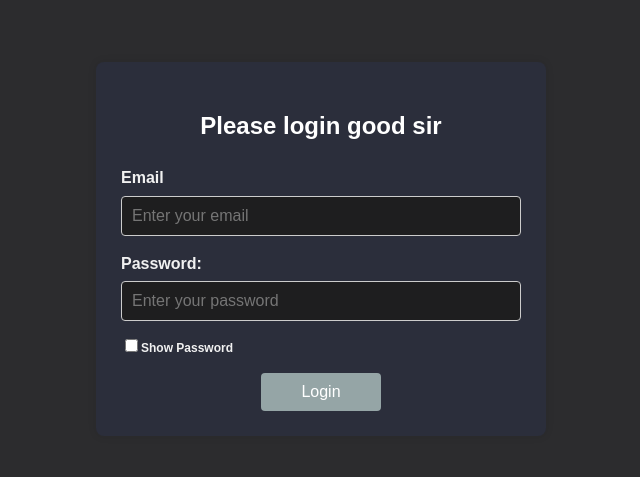
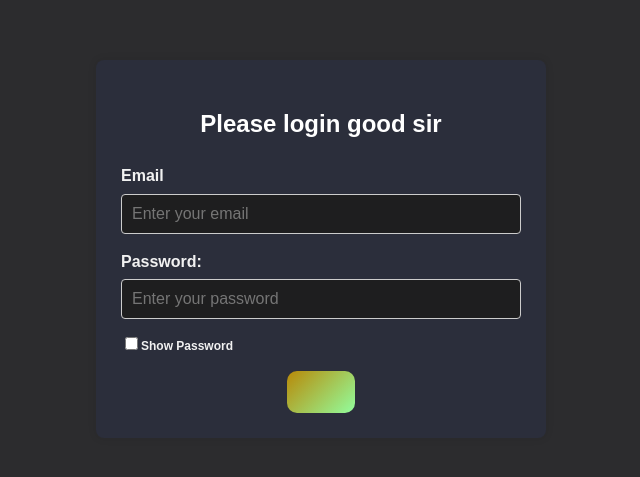
Before and after one commit to MackOfalda125/skill-based-badge-exam, a React (Create React App) app: page / in a window 1280 px wide. Shown: the part 111-588 px from the top of the page, without its empty margins (319-959 px from the left). Built offline with nearby package versions, Linux system fonts and the light colour scheme.

Commit message:
Updated login.css submit button styling

```diff
--- a/src/views/login/login.css
+++ b/src/views/login/login.css
@@ -46,12 +46,14 @@
 }
 
 .submit-button {
-  width: 30%;
-  padding: 10px;
+  padding: 12px;
+  background: linear-gradient(135deg, #b88908, #92fe9d);
   border: none;
-  color: white;
-  border-radius: 4px;
+  color: #0000;
+  border-radius: 10px;
   cursor: pointer;
+  font-weight: 600;
+  transition: transform 0.2s , box-shadow 0.3s;
 }
 
 .submit-button:disabled {
```
